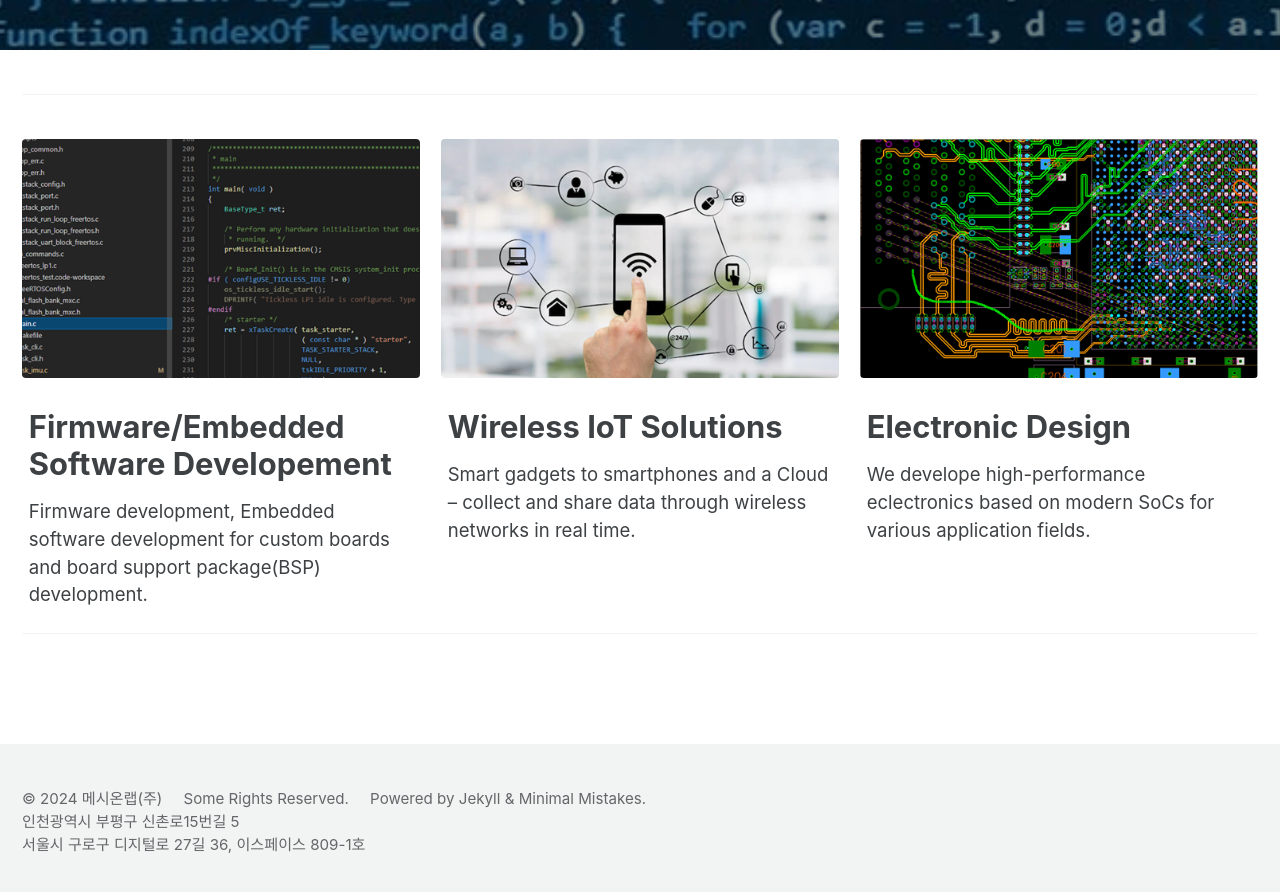
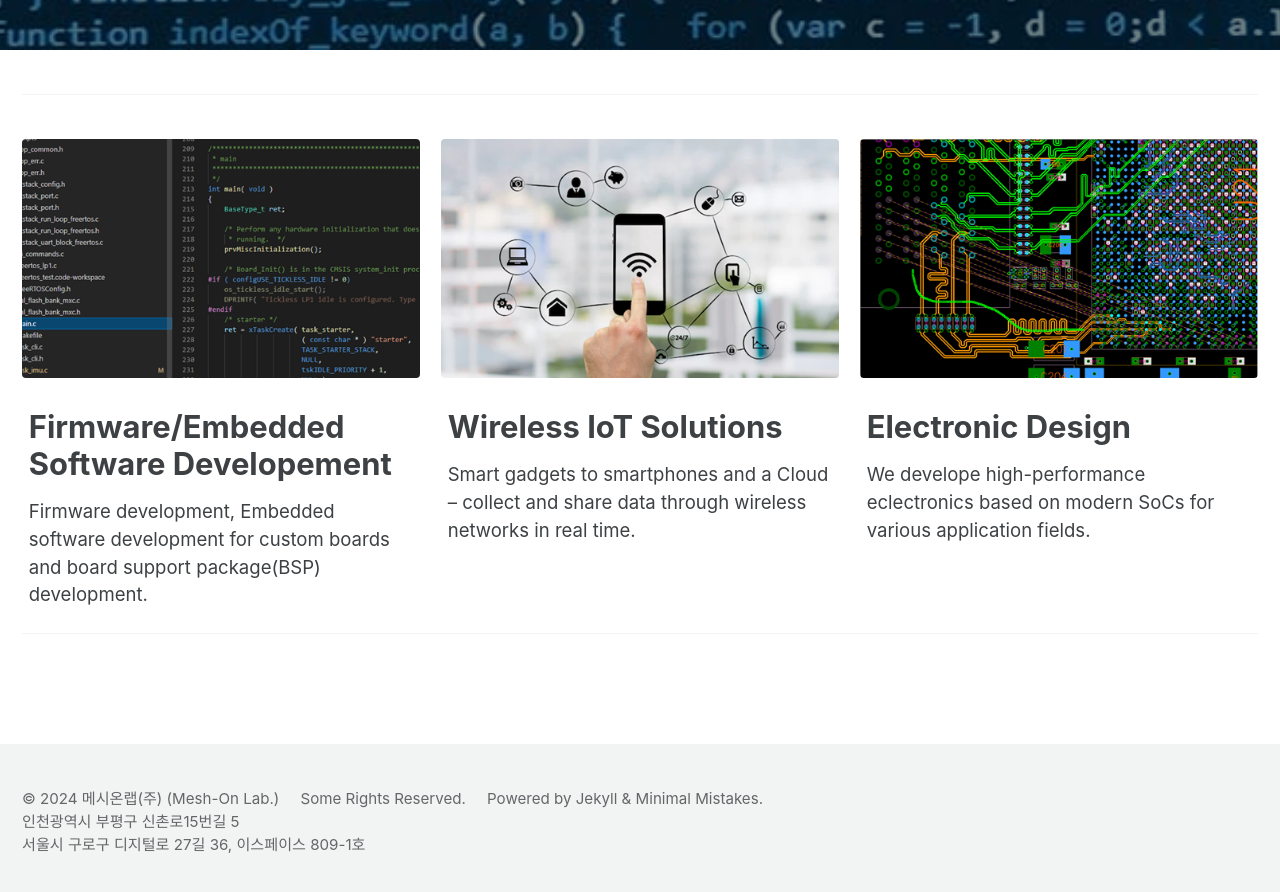
Before and after one commit to MeshOnLab/meshonlab.github.io, a Jekyll site: the page built from _pages/home.md, in a window 1280 px wide and 900 px high, scrolled down 577 px. Shown: the top 892 px of the window. Built offline with Jekyll 4.4.1, drawn with Linux system fonts in a browser that asks for light colours; cached includes are drawn as plain includes; some of the changed lines change nothing that is shown.

Commit message:
Update _config.yml
타이틀 한글로

```diff
--- a/_config.yml
+++ b/_config.yml
@@ -16,10 +16,10 @@
 
 # Site Settings
 locale                   : "ko-KR" # "en-US"
-title                    : "Mesh-On Lab."
+title                    : "메시온랩(주)"
 title_separator          : "-"
-subtitle                 : # site tagline that appears below site title in masthead
-name                     : "메시온랩(주)"
+subtitle                 : "Wireless IoT" # site tagline that appears below site title in masthead
+name                     : "메시온랩(주) (Mesh-On Lab.)"
 description              : "Wireless IoT Device Developement(Mesh Networking)"
 url                      : https://www.meshonlab.com # the base hostname & protocol for your site e.g. "https://mmistakes.github.io"
 baseurl                  : "" # the subpath of your site, e.g. "/blog"
```
